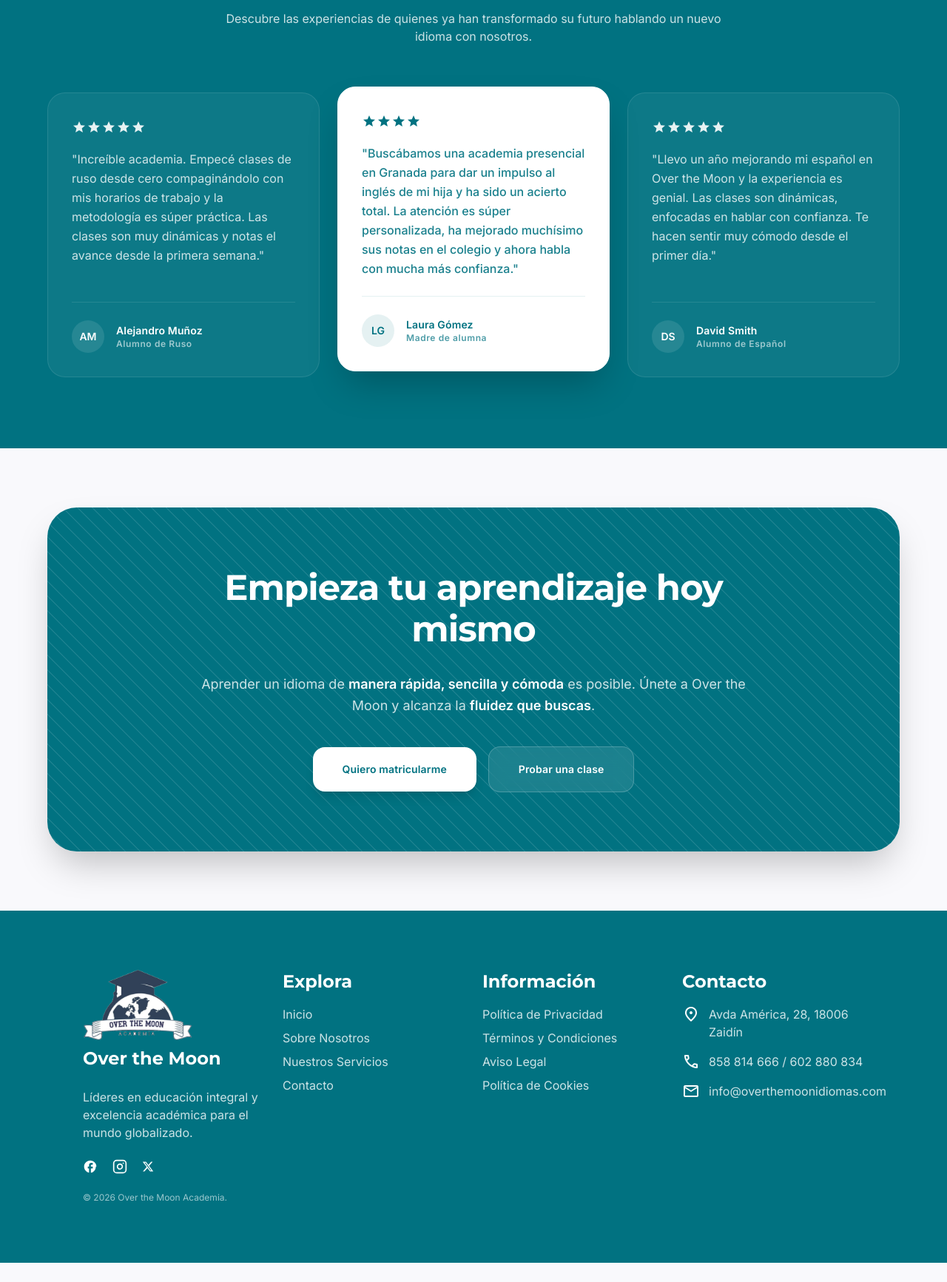
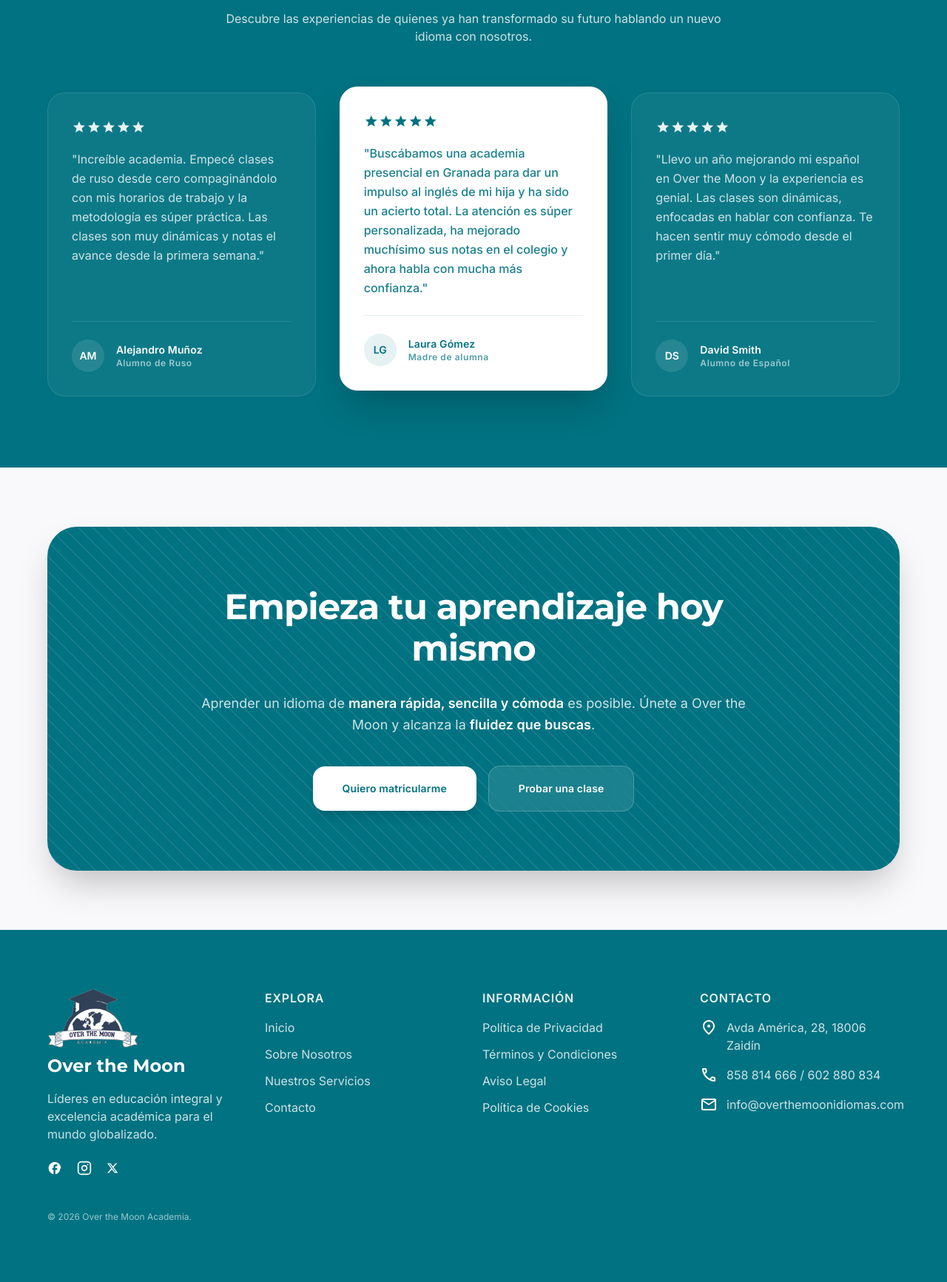
Before and after one commit to alvaroroobles/over-the-moon, a plain HTML site: page index.html in a window 1280 px wide. Shown: the part 4482-6215 px from the top of the page at 74% size. Before the commit the page ends 6189 px from the top, so only its background shows below. Drawn offline with nearby package versions, Linux system fonts and the light colour scheme.

Commit message:
Fixeo responsive Testimonios y Footer

```diff
--- a/index.html
+++ b/index.html
@@ -629,48 +629,35 @@
     <div class="px-6 md:px-16 max-w-[1440px] mx-auto">
 
         <div class="text-center mb-16 space-y-4">
-
-                    <span
-                        class="inline-flex items-center gap-2 text-white bg-white/10 text-label-sm font-bold uppercase tracking-widest px-4 py-2 rounded-full w-fit">
+            <span class="inline-flex items-center gap-2 text-white bg-white/10 text-label-sm font-bold uppercase tracking-widest px-4 py-2 rounded-full w-fit">
                 <span class="material-symbols-outlined text-base">chat_bubble</span>
                 Testimonios
             </span>
-
-                    <h2 class="font-headline-lg text-headline-lg md:font-headline-lg md:text-headline-lg text-white">
+            <h2 class="font-headline-lg text-headline-lg md:text-headline-lg text-white font-bold">
                 Lo que dicen nuestros alumnos
             </h2>
             <p class="font-body-md text-body-md text-white/80 max-w-2xl mx-auto">
-                        Descubre las experiencias de quienes ya han transformado su futuro hablando un nuevo idioma con
-                        nosotros.
+                Descubre las experiencias de quienes ya han transformado su futuro hablando un nuevo idioma con nosotros.
             </p>
         </div>
 
-                <div class="grid grid-cols-1 md:grid-cols-3 gap-6 items-stretch">
+        <div class="grid grid-cols-1 min-[1201px]:grid-cols-3 gap-8 items-stretch">
 
-                    <div
-                        class="bg-white/5 border border-white/10 rounded-3xl p-8 flex flex-col justify-between hover:bg-white/10 transition-all duration-300">
+            <div class="bg-white/5 border border-white/10 rounded-3xl p-8 flex flex-col justify-between hover:bg-white/10 transition-all duration-300">
                 <div class="space-y-4">
                     <div class="flex text-white/90">
-                                <span class="material-symbols-outlined text-xl"
-                                    style="font-variation-settings: 'FILL' 1;">star</span>
-                                <span class="material-symbols-outlined text-xl"
-                                    style="font-variation-settings: 'FILL' 1;">star</span>
-                                <span class="material-symbols-outlined text-xl"
-                                    style="font-variation-settings: 'FILL' 1;">star</span>
-                                <span class="material-symbols-outlined text-xl"
-                                    style="font-variation-settings: 'FILL' 1;">star</span>
-                                <span class="material-symbols-outlined text-xl"
-                                    style="font-variation-settings: 'FILL' 1;">star</span>
+                        <span class="material-symbols-outlined text-xl" style="font-variation-settings: 'FILL' 1;">star</span>
+                        <span class="material-symbols-outlined text-xl" style="font-variation-settings: 'FILL' 1;">star</span>
+                        <span class="material-symbols-outlined text-xl" style="font-variation-settings: 'FILL' 1;">star</span>
+                        <span class="material-symbols-outlined text-xl" style="font-variation-settings: 'FILL' 1;">star</span>
+                        <span class="material-symbols-outlined text-xl" style="font-variation-settings: 'FILL' 1;">star</span>
                     </div>
                     <p class="font-body-md text-body-md text-white/80 leading-relaxed">
-                                "Increíble academia. Empecé clases de ruso desde cero compaginándolo con mis horarios
-                                de trabajo y la metodología es súper práctica. Las clases son muy dinámicas y notas el
-                                avance desde la primera semana."
+                        "Increíble academia. Empecé clases de ruso desde cero compaginándolo con mis horarios de trabajo y la metodología es súper práctica. Las clases son muy dinámicas y notas el avance desde la primera semana."
                     </p>
                 </div>
                 <div class="flex items-center gap-4 pt-6 border-t border-white/10 mt-6">
-                            <div
-                                class="w-11 h-11 rounded-full bg-white/10 flex items-center justify-center text-white font-bold text-sm">
+                    <div class="w-11 h-11 rounded-full bg-white/10 flex items-center justify-center text-white font-bold text-sm shrink-0">
                         AM
                     </div>
                     <div>
@@ -680,28 +667,21 @@
                 </div>
             </div>
 
-                    <div
-                        class="bg-white text-[#017281] rounded-3xl p-8 flex flex-col justify-between shadow-2xl transform md:-translate-y-2 transition-all duration-300 border border-white">
+            <div class="bg-white text-[#017281] rounded-3xl p-8 flex flex-col justify-between shadow-2xl min-[1201px]:-translate-y-2 transition-all duration-300 border border-white">
                 <div class="space-y-4">
                     <div class="flex text-[#017281]">
-                                <span class="material-symbols-outlined text-xl"
-                                    style="font-variation-settings: 'FILL' 1;">star</span>
-                                <span class="material-symbols-outlined text-xl"
-                                    style="font-variation-settings: 'FILL' 1;">star</span>
-                                <span class="material-symbols-outlined text-xl"
-                                    style="font-variation-settings: 'FILL' 1;">star</span>
-                                <span class="material-symbols-outlined text-xl"
-                                    style="font-variation-settings: 'FILL' 1;">star</span>
+                        <span class="material-symbols-outlined text-xl" style="font-variation-settings: 'FILL' 1;">star</span>
+                        <span class="material-symbols-outlined text-xl" style="font-variation-settings: 'FILL' 1;">star</span>
+                        <span class="material-symbols-outlined text-xl" style="font-variation-settings: 'FILL' 1;">star</span>
+                        <span class="material-symbols-outlined text-xl" style="font-variation-settings: 'FILL' 1;">star</span>
+                        <span class="material-symbols-outlined text-xl" style="font-variation-settings: 'FILL' 1;">star</span>
                     </div>
                     <p class="font-body-md text-body-md text-[#017281]/90 font-medium leading-relaxed">
-                                "Buscábamos una academia presencial en Granada para dar un impulso al inglés de mi hija
-                                y ha sido un acierto total. La atención es súper personalizada, ha mejorado muchísimo
-                                sus notas en el colegio y ahora habla con mucha más confianza."
+                        "Buscábamos una academia presencial en Granada para dar un impulso al inglés de mi hija y ha sido un acierto total. La atención es súper personalizada, ha mejorado muchísimo sus notas en el colegio y ahora habla con mucha más confianza."
                     </p>
                 </div>
                 <div class="flex items-center gap-4 pt-6 border-t border-[#017281]/10 mt-6">
-                            <div
-                                class="w-11 h-11 rounded-full bg-[#017281]/10 flex items-center justify-center text-[#017281] font-bold text-sm">
+                    <div class="w-11 h-11 rounded-full bg-[#017281]/10 flex items-center justify-center text-[#017281] font-bold text-sm shrink-0">
                         LG
                     </div>
                     <div>
@@ -711,30 +691,21 @@
                 </div>
             </div>
 
-                    <div
-                        class="bg-white/5 border border-white/10 rounded-3xl p-8 flex flex-col justify-between hover:bg-white/10 transition-all duration-300">
+            <div class="bg-white/5 border border-white/10 rounded-3xl p-8 flex flex-col justify-between hover:bg-white/10 transition-all duration-300">
                 <div class="space-y-4">
                     <div class="flex text-white/90">
-                                <span class="material-symbols-outlined text-xl"
-                                    style="font-variation-settings: 'FILL' 1;">star</span>
-                                <span class="material-symbols-outlined text-xl"
-                                    style="font-variation-settings: 'FILL' 1;">star</span>
-                                <span class="material-symbols-outlined text-xl"
-                                    style="font-variation-settings: 'FILL' 1;">star</span>
-                                <span class="material-symbols-outlined text-xl"
-                                    style="font-variation-settings: 'FILL' 1;">star</span>
-                                <span class="material-symbols-outlined text-xl"
-                                    style="font-variation-settings: 'FILL' 1;">star</span>
+                        <span class="material-symbols-outlined text-xl" style="font-variation-settings: 'FILL' 1;">star</span>
+                        <span class="material-symbols-outlined text-xl" style="font-variation-settings: 'FILL' 1;">star</span>
+                        <span class="material-symbols-outlined text-xl" style="font-variation-settings: 'FILL' 1;">star</span>
+                        <span class="material-symbols-outlined text-xl" style="font-variation-settings: 'FILL' 1;">star</span>
+                        <span class="material-symbols-outlined text-xl" style="font-variation-settings: 'FILL' 1;">star</span>
                     </div>
                     <p class="font-body-md text-body-md text-white/80 leading-relaxed">
-                                "Llevo un año mejorando mi español en Over the Moon y la experiencia es genial. Las
-                                clases son dinámicas, enfocadas en hablar con confianza. Te hacen sentir muy cómodo
-                                desde el primer día."
+                        "Llevo un año mejorando mi español en Over the Moon y la experiencia es genial. Las clases son dinámicas, enfocadas en hablar con confianza. Te hacen sentir muy cómodo desde el primer día."
                     </p>
                 </div>
                 <div class="flex items-center gap-4 pt-6 border-t border-white/10 mt-6">
-                            <div
-                                class="w-11 h-11 rounded-full bg-white/10 flex items-center justify-center text-white font-bold text-sm">
+                    <div class="w-11 h-11 rounded-full bg-white/10 flex items-center justify-center text-white font-bold text-sm shrink-0">
                         DS
                     </div>
                     <div>
@@ -784,29 +755,25 @@
         </section>
     </main>
     <footer class="bg-[#017281] w-full text-white">
-        <div
-            class="grid grid-cols-1 md:grid-cols-4 gap-gutter px-margin-mobile md:px-margin-desktop py-section-gap max-w-full mx-6 md:mx-12">
+    <div class="grid grid-cols-1 md:grid-cols-2 min-[1201px]:grid-cols-4 gap-10 lg:gap-gutter px-margin-mobile md:px-margin-desktop py-section-gap max-w-container-max mx-auto">
 
         <div class="space-y-6 flex flex-col justify-between">
-                <div class="space-y-6">
+            <div class="space-y-4">
                 <div class="flex flex-col items-start gap-2">
-                        <img alt="Footer Logo" class="h-24 w-auto" src="assets/img/logo (2).png">
+                    <img alt="Footer Logo" class="h-20 w-auto" src="assets/img/logo (2).png">
                     <span class="text-headline-md font-headline-md font-bold text-white">Over the Moon</span>
                 </div>
-                    <p class="font-body-md text-body-md text-white/80">
+                <p class="font-body-md text-body-md text-white/80 max-w-sm">
                     Líderes en educación integral y excelencia académica para el mundo globalizado.
                 </p>
-
-                    <div class="flex gap-5 items-center">
+                <div class="flex gap-5 items-center pt-2">
                     <a class="text-white hover:opacity-70 transition-opacity" href="#" title="Facebook">
                         <svg class="w-5 h-5 fill-current" viewBox="0 0 24 24">
-                                <path
-                                    d="M22 12c0-5.52-4.48-10-10-10S2 6.48 2 12c0 4.84 3.44 8.87 8 9.8V15H8v-3h2V9.5C10 7.57 11.57 6 13.5 6H16v3h-2c-.55 0-1 .45-1 1v2h3v3h-3v6.95c4.56-.93 8-4.96 8-9.8z" />
+                            <path d="M22 12c0-5.52-4.48-10-10-10S2 6.48 2 12c0 4.84 3.44 8.87 8 9.8V15H8v-3h2V9.5C10 7.57 11.57 6 13.5 6H16v3h-2c-.55 0-1 .45-1 1v2h3v3h-3v6.95c4.56-.93 8-4.96 8-9.8z" />
                         </svg>
                     </a>
                     <a class="text-white hover:opacity-70 transition-opacity" href="#" title="Instagram">
-                            <svg class="w-5 h-5 stroke-current fill-none" stroke-width="2" viewBox="0 0 24 24"
-                                stroke-linecap="round" stroke-linejoin="round">
+                        <svg class="w-5 h-5 stroke-current fill-none" stroke-width="2" viewBox="0 0 24 24" stroke-linecap="round" stroke-linejoin="round">
                             <rect x="2" y="2" width="20" height="20" rx="5" ry="5"></rect>
                             <path d="M16 11.37A4 4 0 1 1 12.63 8 4 4 0 0 1 16 11.37z"></path>
                             <line x1="17.5" y1="6.5" x2="17.51" y2="6.5"></line>
@@ -814,62 +781,58 @@
                     </a>
                     <a class="text-white hover:opacity-70 transition-opacity" href="#" title="X (Twitter)">
                         <svg class="w-4 h-4 fill-current" viewBox="0 0 24 24">
-                                <path
-                                    d="M18.244 2.25h3.308l-7.227 8.26 8.502 11.24H16.17l-5.214-6.817L4.99 21.75H1.68l7.73-8.835L1.254 2.25H8.08l4.713 6.231zm-1.161 17.52h1.833L7.084 4.126H5.117z" />
+                            <path d="M18.244 2.25h3.308l-7.227 8.26 8.502 11.24H16.17l-5.214-6.817L4.99 21.75H1.68l7.73-8.835L1.254 2.25H8.08l4.713 6.231zm-1.161 17.52h1.833L7.084 4.126H5.117z" />
                         </svg>
                     </a>
                 </div>
             </div>
-
-                <p class="text-xs text-white/60 pt-4 md:pt-0">
+            <p class="text-xs text-white/60 hidden md:block pt-6">
                 © 2026 Over the Moon Academia.
             </p>
         </div>
 
         <div class="space-y-4">
-                <h4 class="font-headline-md text-headline-md text-white font-bold">Explora</h4>
-                <ul class="space-y-2">
-                    <li><a class="relative inline-block text-white/80 hover:text-white transition-all duration-300 before:content-[''] before:absolute before:left-0 before:top-1/2 before:-translate-y-1/2 before:w-1.5 before:h-1.5 before:bg-white before:rounded-full before:opacity-0 before:-translate-x-3 before:transition-all before:duration-300 hover:pl-4 hover:before:opacity-100 hover:before:translate-x-0"
-                            href="index.html">Inicio</a></li>
-                    <li><a class="relative inline-block text-white/80 hover:text-white transition-all duration-300 before:content-[''] before:absolute before:left-0 before:top-1/2 before:-translate-y-1/2 before:w-1.5 before:h-1.5 before:bg-white before:rounded-full before:opacity-0 before:-translate-x-3 before:transition-all before:duration-300 hover:pl-4 hover:before:opacity-100 hover:before:translate-x-0"
-                            href="sobre-nosotros.html">Sobre Nosotros</a></li>
-                    <li><a class="relative inline-block text-white/80 hover:text-white transition-all duration-300 before:content-[''] before:absolute before:left-0 before:top-1/2 before:-translate-y-1/2 before:w-1.5 before:h-1.5 before:bg-white before:rounded-full before:opacity-0 before:-translate-x-3 before:transition-all before:duration-300 hover:pl-4 hover:before:opacity-100 hover:before:translate-x-0"
-                            href="services.html">Nuestros Servicios</a></li>
-                    <li><a class="relative inline-block text-white/80 hover:text-white transition-all duration-300 before:content-[''] before:absolute before:left-0 before:top-1/2 before:-translate-y-1/2 before:w-1.5 before:h-1.5 before:bg-white before:rounded-full before:opacity-0 before:-translate-x-3 before:transition-all before:duration-300 hover:pl-4 hover:before:opacity-100 hover:before:translate-x-0"
-                            href="contacto.html">Contacto</a></li>
+            <h4 class="font-headline-sm text-base text-white font-bold uppercase tracking-wider opacity-90">Explora</h4>
+            <ul class="space-y-3">
+                <li><a class="relative inline-block text-white/80 hover:text-white transition-all duration-300 before:content-[''] before:absolute before:left-0 before:top-1/2 before:-translate-y-1/2 before:w-1.5 before:h-1.5 before:bg-white before:rounded-full before:opacity-0 before:-translate-x-3 before:transition-all before:duration-300 hover:pl-4 hover:before:opacity-100 hover:before:translate-x-0" href="index.html">Inicio</a></li>
+                <li><a class="relative inline-block text-white/80 hover:text-white transition-all duration-300 before:content-[''] before:absolute before:left-0 before:top-1/2 before:-translate-y-1/2 before:w-1.5 before:h-1.5 before:bg-white before:rounded-full before:opacity-0 before:-translate-x-3 before:transition-all before:duration-300 hover:pl-4 hover:before:opacity-100 hover:before:translate-x-0" href="sobre-nosotros.html">Sobre Nosotros</a></li>
+                <li><a class="relative inline-block text-white/80 hover:text-white transition-all duration-300 before:content-[''] before:absolute before:left-0 before:top-1/2 before:-translate-y-1/2 before:w-1.5 before:h-1.5 before:bg-white before:rounded-full before:opacity-0 before:-translate-x-3 before:transition-all before:duration-300 hover:pl-4 hover:before:opacity-100 hover:before:translate-x-0" href="services.html">Nuestros Servicios</a></li>
+                <li><a class="relative inline-block text-white/80 hover:text-white transition-all duration-300 before:content-[''] before:absolute before:left-0 before:top-1/2 before:-translate-y-1/2 before:w-1.5 before:h-1.5 before:bg-white before:rounded-full before:opacity-0 before:-translate-x-3 before:transition-all before:duration-300 hover:pl-4 hover:before:opacity-100 hover:before:translate-x-0" href="contacto.html">Contacto</a></li>
             </ul>
         </div>
 
         <div class="space-y-4">
-                <h4 class="font-headline-md text-headline-md text-white font-bold">Información</h4>
-                <ul class="space-y-2">
-                    <li><a class="relative inline-block text-white/80 hover:text-white transition-all duration-300 before:content-[''] before:absolute before:left-0 before:top-1/2 before:-translate-y-1/2 before:w-1.5 before:h-1.5 before:bg-white before:rounded-full before:opacity-0 before:-translate-x-3 before:transition-all before:duration-300 hover:pl-4 hover:before:opacity-100 hover:before:translate-x-0"
-                            href="politica-privacidad.html">Política de Privacidad</a></li>
-                    <li><a class="relative inline-block text-white/80 hover:text-white transition-all duration-300 before:content-[''] before:absolute before:left-0 before:top-1/2 before:-translate-y-1/2 before:w-1.5 before:h-1.5 before:bg-white before:rounded-full before:opacity-0 before:-translate-x-3 before:transition-all before:duration-300 hover:pl-4 hover:before:opacity-100 hover:before:translate-x-0"
-                            href="terminos-condiciones.html">Términos y Condiciones</a></li>
-                    <li><a class="relative inline-block text-white/80 hover:text-white transition-all duration-300 before:content-[''] before:absolute before:left-0 before:top-1/2 before:-translate-y-1/2 before:w-1.5 before:h-1.5 before:bg-white before:rounded-full before:opacity-0 before:-translate-x-3 before:transition-all before:duration-300 hover:pl-4 hover:before:opacity-100 hover:before:translate-x-0"
-                            href="aviso-legal.html">Aviso Legal</a></li>
-                    <li><a class="relative inline-block text-white/80 hover:text-white transition-all duration-300 before:content-[''] before:absolute before:left-0 before:top-1/2 before:-translate-y-1/2 before:w-1.5 before:h-1.5 before:bg-white before:rounded-full before:opacity-0 before:-translate-x-3 before:transition-all before:duration-300 hover:pl-4 hover:before:opacity-100 hover:before:translate-x-0"
-                            href="cookie-policy.html">Política de Cookies</a></li>
+            <h4 class="font-headline-sm text-base text-white font-bold uppercase tracking-wider opacity-90">Información</h4>
+            <ul class="space-y-3">
+                <li><a class="relative inline-block text-white/80 hover:text-white transition-all duration-300 before:content-[''] before:absolute before:left-0 before:top-1/2 before:-translate-y-1/2 before:w-1.5 before:h-1.5 before:bg-white before:rounded-full before:opacity-0 before:-translate-x-3 before:transition-all before:duration-300 hover:pl-4 hover:before:opacity-100 hover:before:translate-x-0" href="politica-privacidad.html">Política de Privacidad</a></li>
+                <li><a class="relative inline-block text-white/80 hover:text-white transition-all duration-300 before:content-[''] before:absolute before:left-0 before:top-1/2 before:-translate-y-1/2 before:w-1.5 before:h-1.5 before:bg-white before:rounded-full before:opacity-0 before:-translate-x-3 before:transition-all before:duration-300 hover:pl-4 hover:before:opacity-100 hover:before:translate-x-0" href="terminos-condiciones.html">Términos y Condiciones</a></li>
+                <li><a class="relative inline-block text-white/80 hover:text-white transition-all duration-300 before:content-[''] before:absolute before:left-0 before:top-1/2 before:-translate-y-1/2 before:w-1.5 before:h-1.5 before:bg-white before:rounded-full before:opacity-0 before:-translate-x-3 before:transition-all before:duration-300 hover:pl-4 hover:before:opacity-100 hover:before:translate-x-0" href="aviso-legal.html">Aviso Legal</a></li>
+                <li><a class="relative inline-block text-white/80 hover:text-white transition-all duration-300 before:content-[''] before:absolute before:left-0 before:top-1/2 before:-translate-y-1/2 before:w-1.5 before:h-1.5 before:bg-white before:rounded-full before:opacity-0 before:-translate-x-3 before:transition-all before:duration-300 hover:pl-4 hover:before:opacity-100 hover:before:translate-x-0" href="cookie-policy.html">Política de Cookies</a></li>
             </ul>
         </div>
 
         <div class="space-y-4">
-                <h4 class="font-headline-md text-headline-md text-white font-bold">Contacto</h4>
+            <h4 class="font-headline-sm text-base text-white font-bold uppercase tracking-wider opacity-90">Contacto</h4>
             <div class="space-y-4 font-body-md text-body-md text-white/80">
                 <div class="flex items-start gap-3">
-                        <span class="material-symbols-outlined text-white">location_on</span>
+                    <span class="material-symbols-outlined text-white shrink-0">location_on</span>
                     <span>Avda América, 28, 18006 Zaidín</span>
                 </div>
                 <div class="flex items-center gap-3">
-                        <span class="material-symbols-outlined text-white">call</span>
+                    <span class="material-symbols-outlined text-white shrink-0">call</span>
                     <span>858 814 666 / 602 880 834</span>
                 </div>
                 <div class="flex items-center gap-3">
-                        <span class="material-symbols-outlined text-white">mail</span>
-                        <span>info@overthemoonidiomas.com</span>
+                    <span class="material-symbols-outlined text-white shrink-0">mail</span>
+                    <span class="break-all min-[1201px]:break-normal">info@overthemoonidiomas.com</span>
                 </div>
             </div>
+        </div>
+
+        <div class="block md:hidden col-span-1 pt-4 border-t border-white/10">
+            <p class="text-xs text-white/60">
+                © 2026 Over the Moon Academia.
+            </p>
         </div>
 
     </div>
```
Lines whose indentation alone changed are shown as unchanged.
